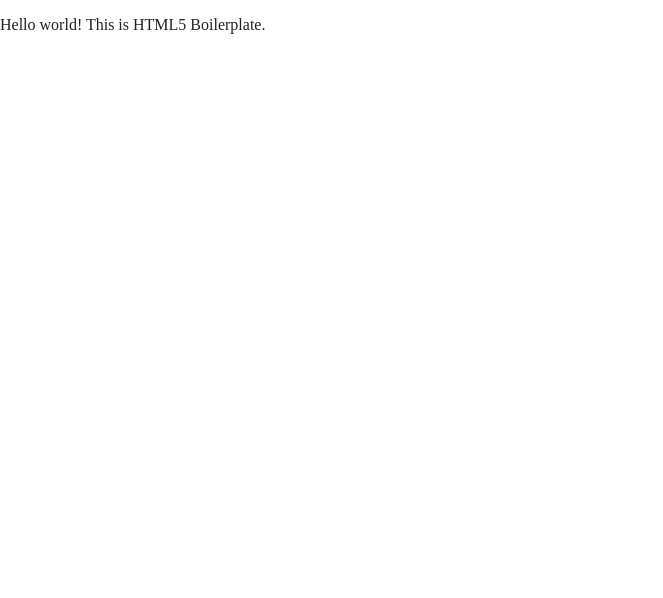
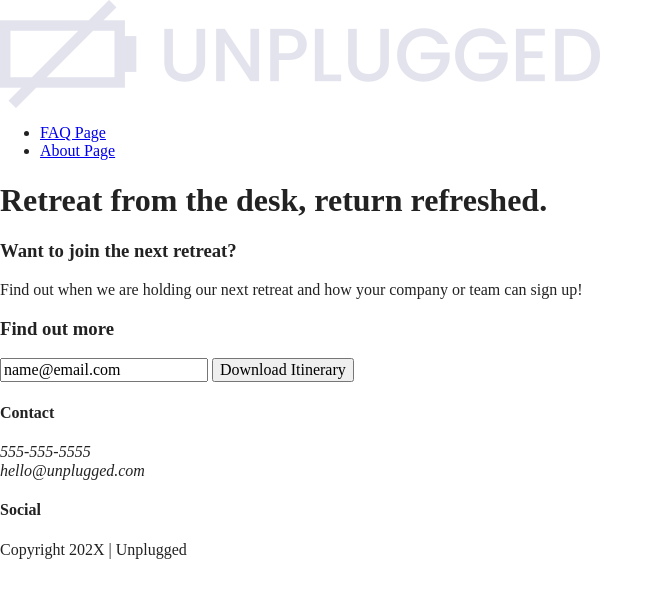
Before and after one commit to EdynLost/206-unplugged, a website built with Parcel: page index.html in a window 1280 px wide. Shown: the whole page, without its empty margins (0-663 px from the left). Built offline with nearby package versions, Linux system fonts and the light colour scheme.

Commit message:
Added content to HTML

```diff
--- a/index.html
+++ b/index.html
@@ -25,7 +25,80 @@
 <body>
 
   <!-- Add your site or application content here -->
-  <p>Hello world! This is HTML5 Boilerplate.</p>
+  <header>
+    <div class="content-wrapper">
+        <a href="#">
+          <img src="/img/unpluggedlogo.png" alt="unplugged logo">
+        </a>
+        <div class="header-divider"></div>
+        <nav>
+             <ul>
+                 <li><a href="/faq/index.html" rel="noopener">FAQ Page</a></li>
+                 <li><a href="/about/index.html" rel="noopener">About Page</a></li>
+             </ul>
+        </nav>
+    </div>
+</header>
+
+  <main>
+
+    <section class="hero-area">
+      <div class="content-wrapper">
+        <h1>Retreat from the desk, return refreshed.</h1>
+      </div>
+    </section>
+
+    <aside>
+      <div class="content-wrapper">
+        <div class="form-description">
+          <h3>Want to join the next retreat?</h3>
+          <p> Find out when we are holding our next retreat and how your company or team can sign up!
+          </p>
+        </div>
+        <div class="form">
+          <h3>Find out more</h3>
+          <input type="text" name="name" value="name@email.com">
+          <input type="button" value="Download Itinerary">
+        </div>
+      </div>
+    </aside>
+
+  </main> <!-- main wrapper -->
+
+  <footer>
+    <div class="content-wrapper">
+      <div class="footer-content">
+        <div class="contact">
+          <h4>Contact</h4>
+          <address>
+            <p>
+              555-555-5555<br>
+              hello@unplugged.com
+            </p>
+          </address>
+        </div>
+        <div class="social">
+          <h4>Social</h4>
+          <div class="social-icons">
+            <p>
+              <a href="https://www.facebook.com/Skillcrush/" target="_blank"></a>
+            </p>
+            <p>
+              <a href="https://twitter.com/Skillcrush" target="_blank"></a>
+            </p>
+            <p>
+              <a href="https://www.instagram.com/skillcrush/" target="_blank"></a>
+            </p>
+          </div>
+        </div>
+      </div>
+      <!-- footer content ends -->
+    </div>
+    <!--footer content-wrapper ends-->
+    <div class="copyright">
+      <p>Copyright 202X | Unplugged</p>
+    </div>
+  </footer>
   <script src="/js/vendor/modernizr-3.11.2.min.js"></script>
   <script src="js/plugins.js"></script>
   <script src="js/main.js"></script>
```
Also changed, not shown: img/icon.png (deleted), img/tile-wide.png (deleted), img/tile.png (deleted), img/unplugged-retreat-features.jpg (added), img/unpluggedlogo.png (added), 2 other files.
